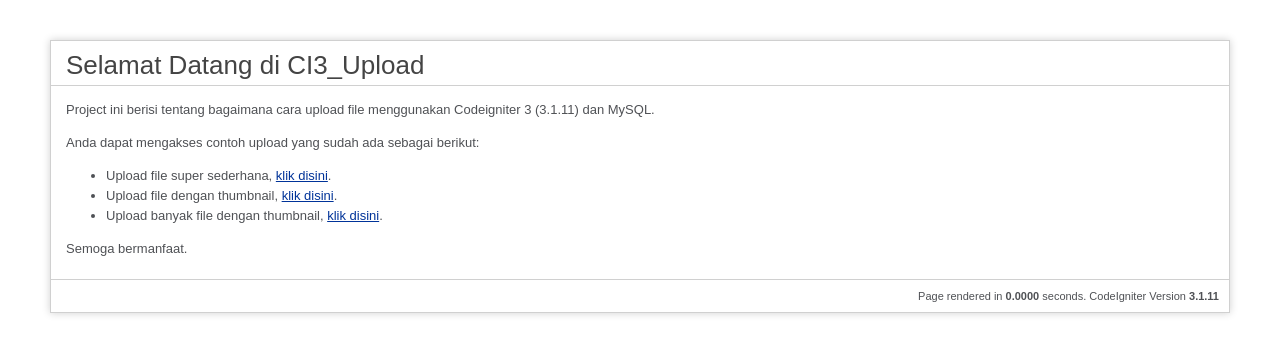
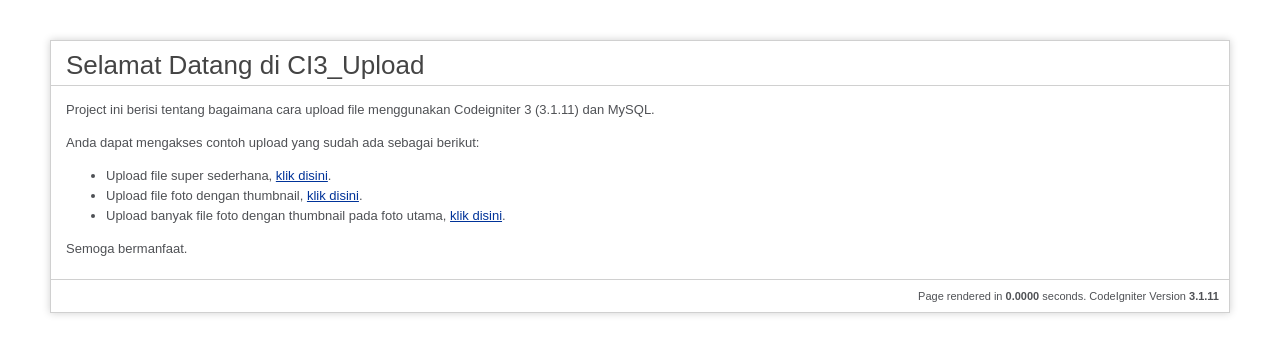
Before and after one commit to amperakoding/ci3_upload, a CodeIgniter app: page /ci3_upload/ in a window 1280 px wide. Shown: the top 355 px of the page. Run offline with CodeIgniter, Linux system fonts and the light colour scheme.

Commit message:
update welcome_message

```diff
--- a/application/views/welcome_message.php
+++ b/application/views/welcome_message.php
@@ -75,8 +75,8 @@ defined('BASEPATH') OR exit('No direct script access allowed');
 			Anda dapat mengakses contoh upload yang sudah ada sebagai berikut:
 			<ul>
 				<li>Upload file super sederhana, <a href="<?php echo base_url('buku') ?>">klik disini</a>.</li>
-				<li>Upload file dengan thumbnail, <a href="<?php echo base_url('berita') ?>">klik disini</a>.</li>
-				<li>Upload banyak file dengan thumbnail, <a href="<?php echo base_url('produk') ?>">klik disini</a>.</li>
+				<li>Upload file foto dengan thumbnail, <a href="<?php echo base_url('berita') ?>">klik disini</a>.</li>
+				<li>Upload banyak file foto dengan thumbnail pada foto utama, <a href="<?php echo base_url('produk') ?>">klik disini</a>.</li>
 			</ul>
 		</p>
 		<p>Semoga bermanfaat.</p>
```
